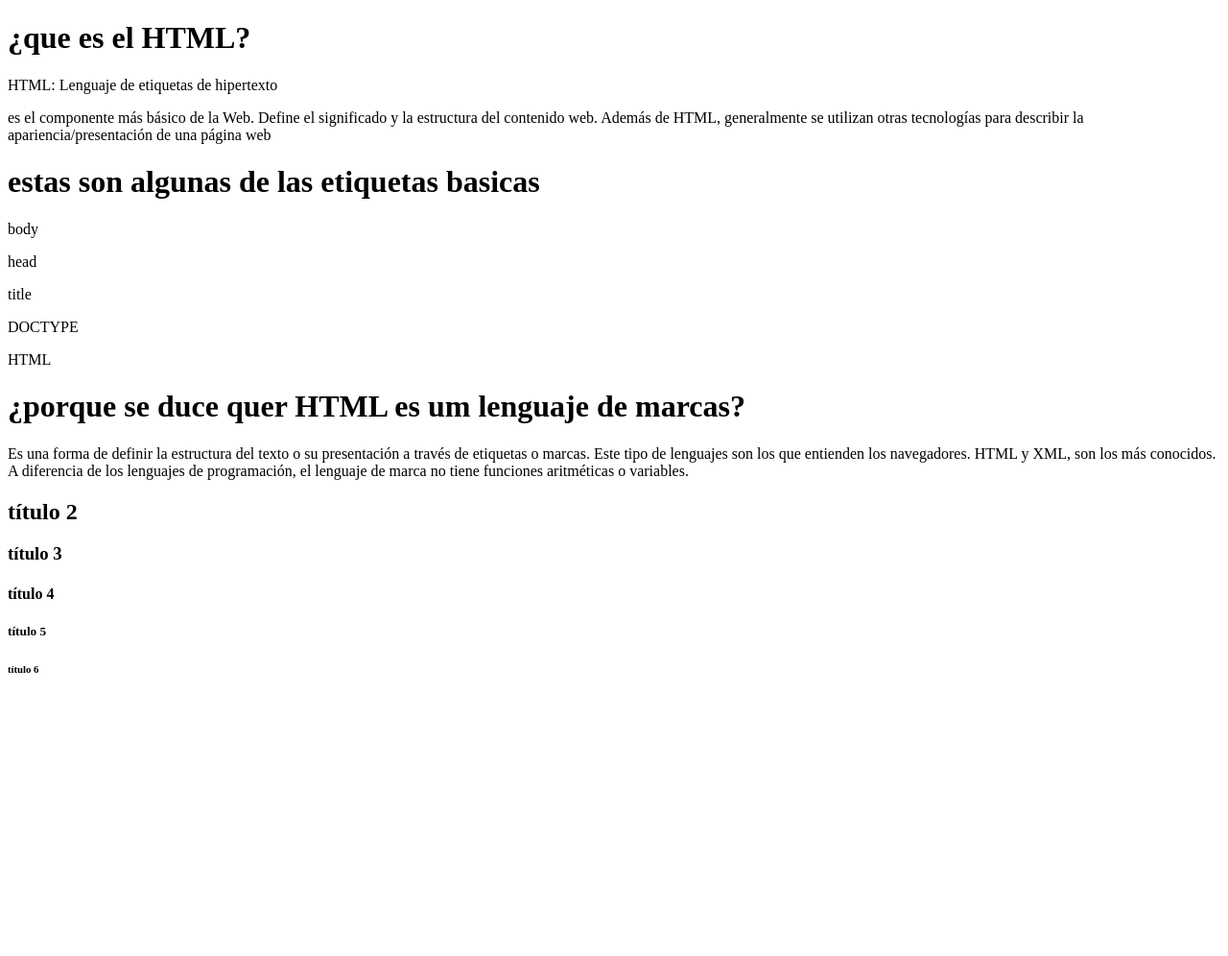
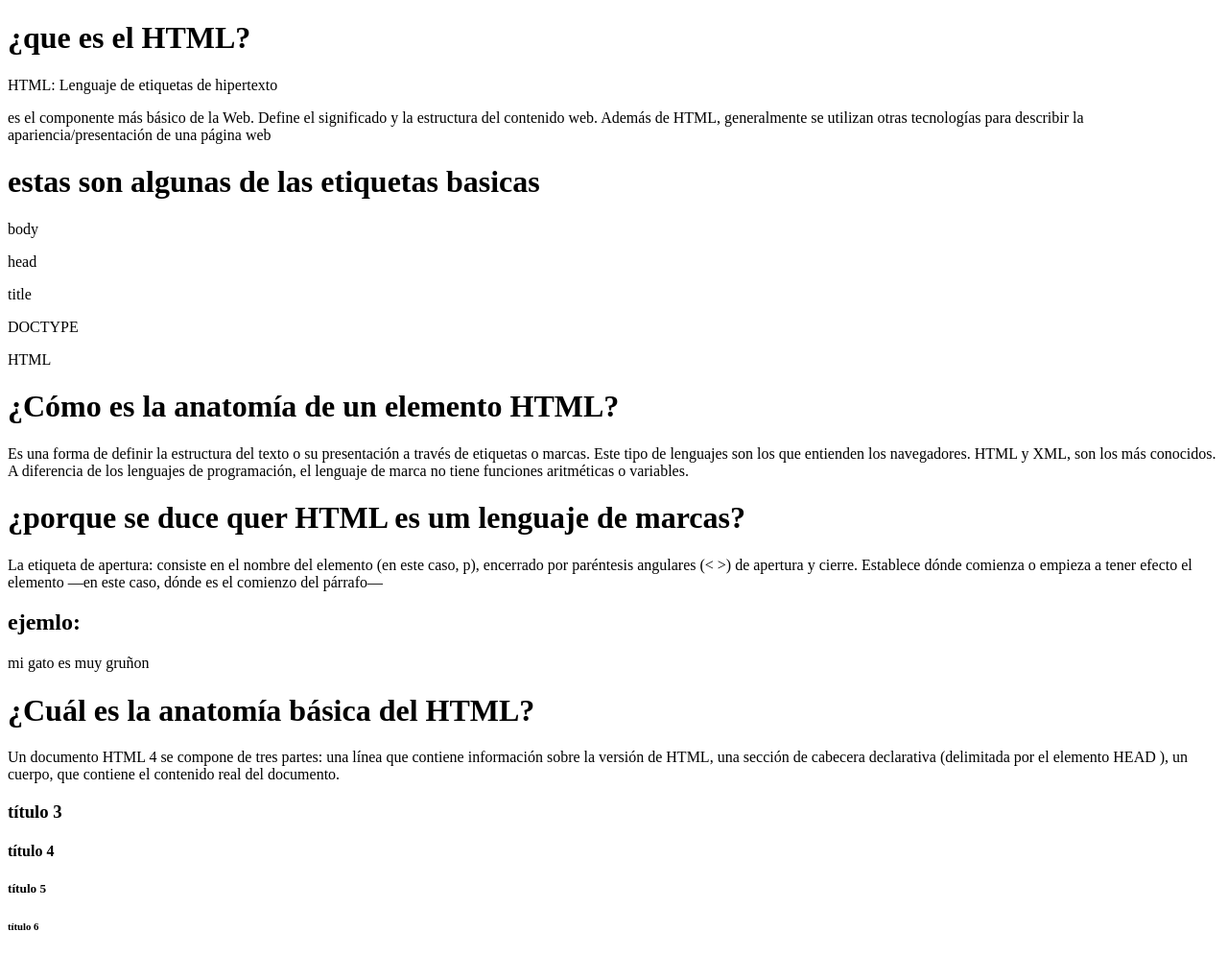
Before and after one commit to elblanco222/prueba, a plain HTML site: page index.html in a window 1280 px wide. Shown: the whole page at 96% size. Before the commit the page ends 800 px from the top, so only its background shows below. Drawn offline with Linux system fonts and the light colour scheme.

Commit message:
casi lo termino

```diff
--- a/index.html
+++ b/index.html
@@ -18,12 +18,21 @@
           <p>title</P>
           <p>DOCTYPE</p>
           <p>HTML</p>
-          <h1>¿porque se duce quer HTML es um lenguaje de marcas?</h1>
+          <h1>¿Cómo es la anatomía de un elemento HTML?</h1>
           <p>Es una forma de definir la estructura del texto o su presentación
              a través de etiquetas o marcas. Este tipo de lenguajes son los que entienden
              los navegadores. HTML y XML, son los más conocidos. A diferencia de los lenguajes
              de programación, el lenguaje de marca no tiene funciones aritméticas o variables.</p>
-    <h2>título 2</h2>
+             <h1>¿porque se duce quer HTML es um lenguaje de marcas?</h1>
+    <p>La etiqueta de apertura: consiste en el nombre del elemento (en este caso, p), encerrado
+        por paréntesis angulares (< >) de apertura y cierre. Establece dónde comienza o
+        empieza a tener efecto el elemento —en este caso, dónde es el comienzo del párrafo—</p>
+        <h2>ejemlo:</h2>
+        <p>mi gato es muy gruñon</p>
+        <h1>¿Cuál es la anatomía básica del HTML?</h1>
+        <p>Un documento HTML 4 se compone de tres partes: una línea que contiene información
+            sobre la versión de HTML, una sección de cabecera declarativa (delimitada por el elemento HEAD ),
+            un cuerpo, que contiene el contenido real del documento.</p>
     <h3>título 3</h3>
     <h4>título 4</h4>
     <h5>título 5</h5>
```
